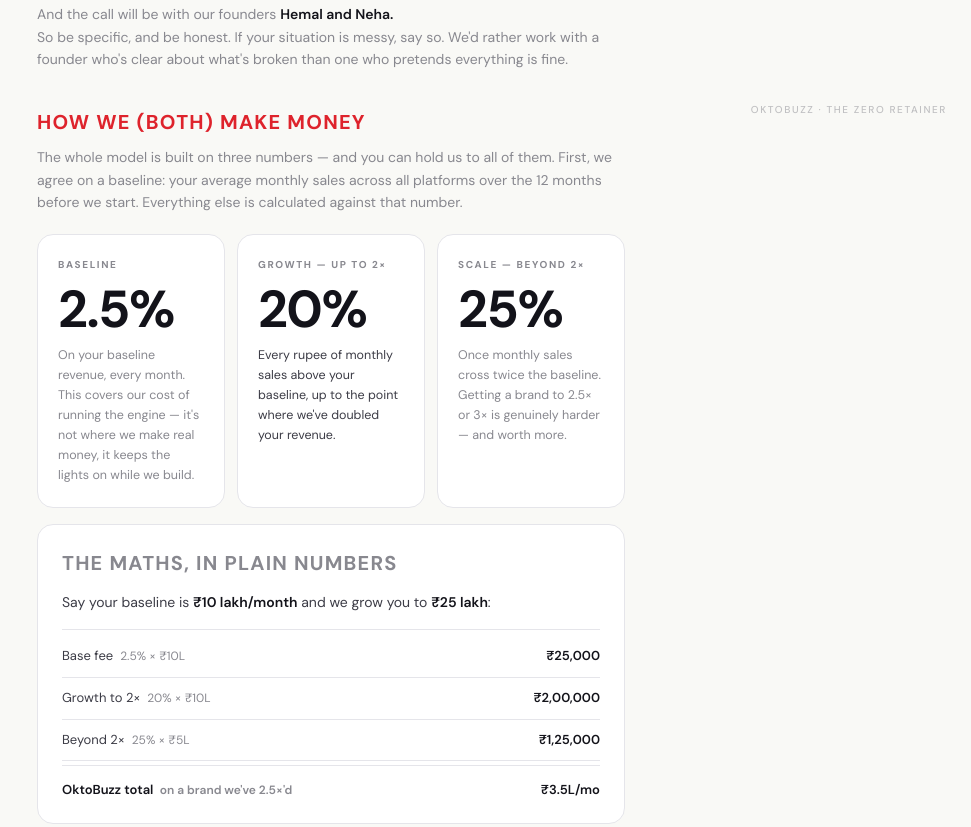
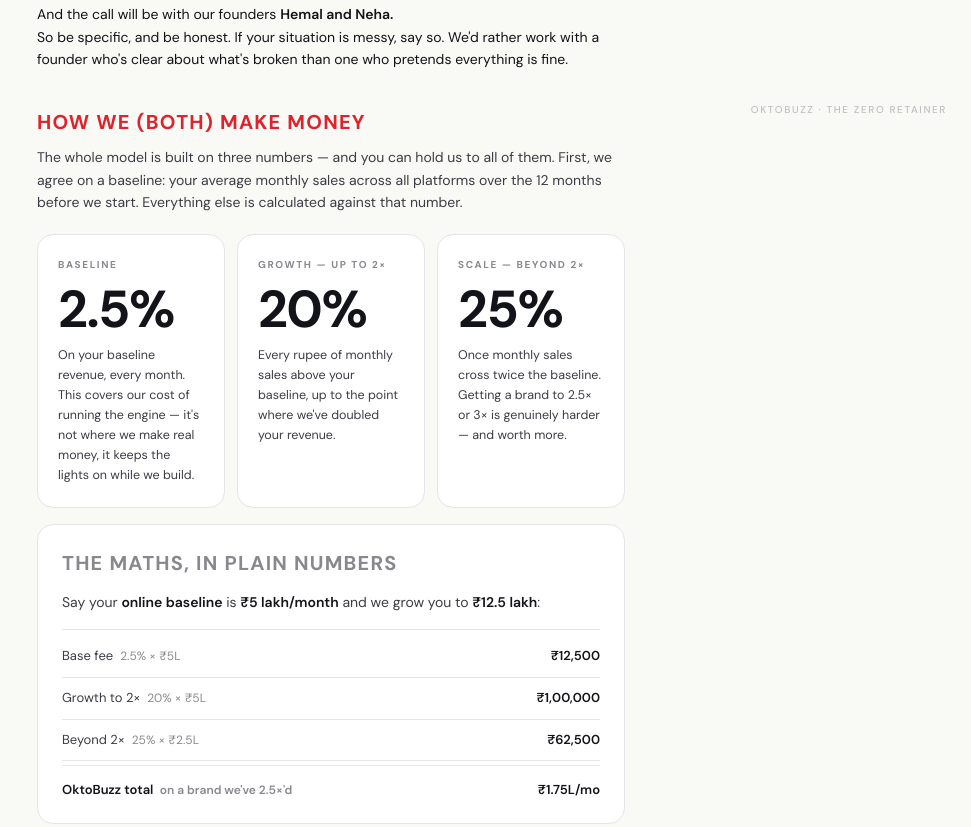
Before and after one commit to oktobuzz/thezeroretainer, a website: page index.html in a window 1280 px wide. Shown: the part 658-1485 px from the top of the page, without its empty margins (309-1280 px from the left). Drawn offline with Linux system fonts and the light colour scheme.

Commit message:
Add files via upload

```diff
--- a/index.html
+++ b/index.html
@@ -173,7 +173,7 @@ strong { font-weight: 600; color: var(--ink); }
   font-family: var(--sans);
   font-size: 16px;
   line-height: 1.7;
-  color: var(--body);
+  color: var(--ink);
   margin-bottom: 20px;
   max-width: 560px;
 }
@@ -211,7 +211,7 @@ strong { font-weight: 600; color: var(--ink); }
 }
 .model-subtext {
   font-size: 14px;
-  color: var(--muted);
+  color: var(--body);
   margin: 0;
   line-height: 1.6;
 }
@@ -267,11 +267,11 @@ strong { font-weight: 600; color: var(--ink); }
 .model-card-dark .model-card-rate { color: var(--ink); }
 .model-card-desc {
   font-size: 12.5px;
-  color: var(--muted);
+  color: var(--body);
   line-height: 1.6;
 }
 .model-card-accent .model-card-desc { color: var(--body); }
-.model-card-dark .model-card-desc { color: var(--muted); }
+.model-card-dark .model-card-desc { color: var(--body); }
 
 /* Math breakdown */
 .model-math {
@@ -859,8 +859,8 @@ td input[type="number"]::-webkit-outer-spin-button { opacity: 0.5; }
 
   <p class="intro-subtitle">We read every answer ourselves. This isn't a lead-gen exercise: the quality of your answers (not just the numbers) decides who gets a call.</p>
 
-  <p style="font-family:var(--sans);font-size:14px;color:var(--muted);margin-bottom:36px;">
-    And the call will be with our founders <strong style="color:var(--ink)">Hemal and Neha.</strong><br>
+  <p style="font-family:var(--sans);font-size:14px;color:var(--ink);margin-bottom:36px;">
+    And the call will be with our founders <strong>Hemal and Neha.</strong><br>
     So be specific, and be honest. If your situation is messy, say so. We'd rather work with a founder who's clear about what's broken than one who pretends everything is fine.
   </p>
 
@@ -889,24 +889,24 @@ td input[type="number"]::-webkit-outer-spin-button { opacity: 0.5; }
     <div class="model-math">
       <div class="model-math-label">The maths, in plain numbers</div>
       <div class="model-math-example">
-        Say your baseline is <strong>&#8377;10 lakh/month</strong> and we grow you to <strong>&#8377;25 lakh</strong>:
+        Say your <strong>online baseline</strong> is <strong>&#8377;5 lakh/month</strong> and we grow you to <strong>&#8377;12.5 lakh</strong>:
       </div>
       <div class="model-math-rows">
         <div class="model-math-row">
-          <span class="math-row-label">Base fee &nbsp;<em>2.5% &times; &#8377;10L</em></span>
-          <span class="math-row-value">&#8377;25,000</span>
+          <span class="math-row-label">Base fee &nbsp;<em>2.5% &times; &#8377;5L</em></span>
+          <span class="math-row-value">&#8377;12,500</span>
         </div>
         <div class="model-math-row">
-          <span class="math-row-label">Growth to 2&times; &nbsp;<em>20% &times; &#8377;10L</em></span>
-          <span class="math-row-value">&#8377;2,00,000</span>
+          <span class="math-row-label">Growth to 2&times; &nbsp;<em>20% &times; &#8377;5L</em></span>
+          <span class="math-row-value">&#8377;1,00,000</span>
         </div>
         <div class="model-math-row">
-          <span class="math-row-label">Beyond 2&times; &nbsp;<em>25% &times; &#8377;5L</em></span>
-          <span class="math-row-value">&#8377;1,25,000</span>
+          <span class="math-row-label">Beyond 2&times; &nbsp;<em>25% &times; &#8377;2.5L</em></span>
+          <span class="math-row-value">&#8377;62,500</span>
         </div>
         <div class="model-math-row model-math-total">
           <span class="math-row-label">OktoBuzz total &nbsp;<em>on a brand we've 2.5&times;'d</em></span>
-          <span class="math-row-value">&#8377;3.5L/mo</span>
+          <span class="math-row-value">&#8377;1.75L/mo</span>
         </div>
       </div>
     </div>
@@ -1560,7 +1560,7 @@ function showFieldErr(inputId, msg) {
   if (!existing) {
     var span = document.createElement('span');
     span.id = 'inline-err-' + inputId;
-    span.style.cssText = 'display:block;font-size:12px;color:#CC1F26;margin-top:4px;font-family:var(--sans);';
+    span.style.cssText = 'display:block;font-size:12px;color:#CC1F26;margin-top:4px;font-family:var(--sans);white-space:nowrap;';
     input.parentNode.insertBefore(span, input.nextSibling);
     existing = span;
   }
```
